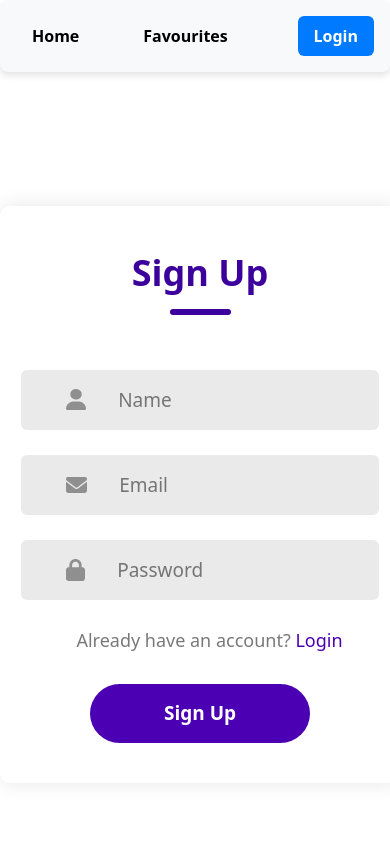
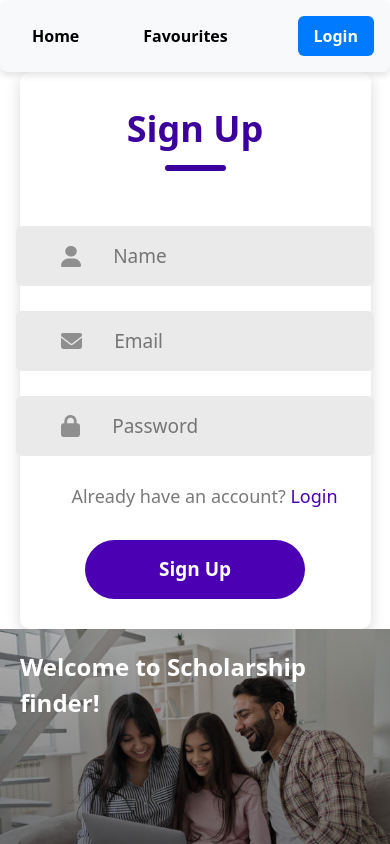
Before and after one commit to Asahu25/Scholarship-Finder, a React (Vite) app in the folder scholarship-finder/: page /login in a window 390 px wide. Built offline with nearby package versions, Linux system fonts and the light colour scheme.

Commit message:
styled home page

```diff
--- a/scholarship-finder/src/Pages/ScholarshipIndex.jsx
+++ b/scholarship-finder/src/Pages/ScholarshipIndex.jsx
@@ -51,12 +51,15 @@ const ScholarshipHome = () => {
         </aside>
 
         <section className="results-list">
-          {[1, 2, 3, 4].map((id) => (
+          {[...Array(20).keys()].map((id) => (
             <article key={id} className="scholarship-card">
               <h3>Scholarship Title {id}</h3>
               <p className="amount">Up to ₹10,000</p>
               <p className="deadline">Deadline: June 30, 2025</p>
-              <button>View Details</button>
+              <div className="card-buttons">
+                <button>View Details</button>
+                <button>favourites</button>
+              </div>
             </article>
           ))}
         </section>
--- a/scholarship-finder/src/Styles/LoginPage.css
+++ b/scholarship-finder/src/Styles/LoginPage.css
@@ -227,3 +227,54 @@ body{
     transform: rotate(360deg);
   }
 }
+
+/* Button Styling */
+.submit {
+  transition: background 0.3s ease, transform 0.2s ease;
+}
+
+.submit:hover {
+  background: #3c009d;
+  transform: scale(1.05);
+}
+
+/* Input Focus Effects */
+.input input:focus {
+  outline: 2px solid #3c009d;
+  box-shadow: 0 0 5px rgba(60, 0, 157, 0.5);
+}
+
+/* Card Shadow */
+.container {
+  box-shadow: 0 5px 15px rgba(0, 0, 0, 0.15);
+  transition: box-shadow 0.3s ease;
+}
+
+.container:hover {
+  box-shadow: 0 7px 20px rgba(0, 0, 0, 0.2);
+}
+
+/* Responsive Adjustments */
+@media (max-width: 768px) {
+  .main-container {
+    flex-direction: column;
+    align-items: center;
+  }
+
+  .login-panel {
+    justify-content: center;
+    padding-right: 0;
+    width: 100%;
+  }
+
+  .container {
+    width: 90%;
+    padding: 20px;
+  }
+
+  .overlay-text {
+    font-size: 1.5rem;
+    left: 20px;
+    top: 20px;
+  }
+}
--- a/scholarship-finder/src/Styles/ScholarshipIndex.css
+++ b/scholarship-finder/src/Styles/ScholarshipIndex.css
@@ -1,7 +1,16 @@
 /* Container resets */
+html, body, #root {
+  height: 100%;
+  margin: 0;
+  padding: 0;
+  overflow-x: hidden;
+}
+
+
 .scholarship-container {
   display: flex;
   flex-direction: column;
+  min-height: 100vh;
   font-family: Arial, sans-serif;
   color: #333;
 }
@@ -53,6 +62,10 @@
   display: flex;
   padding: 2rem;
   gap: 2rem;
+  flex-wrap: wrap;
+  align-items: flex-start;
+  width: 100%;
+  box-sizing: border-box;
 }
 
 /* Sidebar filters */
@@ -61,10 +74,14 @@
   background: #f8f9fa;
   padding: 1.5rem;
   border-radius: 8px;
+  flex-shrink: 0;
+  position: sticky;
+  top: 2rem;
+  height: fit-content;
 }
 
 .filters-sidebar h2 {
-  font-size: 1.25rem;
+  font-size: 1.25 rem;
   margin-bottom: 1rem;
 }
 
@@ -89,10 +106,12 @@
 .results-list {
   flex: 1;
   display: grid;
-  grid-template-columns: repeat(auto-fill, minmax(260px, 1fr));
+  grid-template-columns: repeat(auto-fill, minmax(300px, 1fr));
   gap: 1.5rem;
+  box-sizing: border-box;
 }
 
+/* Scholarship card */
 .scholarship-card {
   background: #fff;
   padding: 1rem;
@@ -101,6 +120,12 @@
   display: flex;
   flex-direction: column;
   justify-content: space-between;
+  box-shadow: 0 4px 8px rgba(0, 0, 0, 0.1);
+  transition: box-shadow 0.3s ease;
+}
+
+.scholarship-card:hover {
+  box-shadow: 0 6px 12px rgba(0, 0, 0, 0.15);
 }
 
 .scholarship-card h3 {
@@ -128,3 +153,58 @@
   border-radius: 4px;
   cursor: pointer;
 }
+
+/* Button Enhancements */
+.search-form button, .scholarship-card button {
+  transition: background 0.3s ease, transform 0.2s ease;
+}
+
+.search-form button:hover, .scholarship-card button:hover {
+  background: #ffb700;
+  transform: scale(1.05);
+}
+
+/* Improved Focus States */
+.search-form input:focus, .filter-group select:focus {
+  outline: 2px solid #0055a6;
+  box-shadow: 0 0 4px rgba(0, 85, 166, 0.5);
+}
+
+/* Responsive Adjustments */
+@media (max-width: 768px) {
+  .main-content {
+    flex-direction: column;
+    align-items: center;
+  }
+
+  .filters-sidebar {
+    width: 100%;
+  }
+
+  .results-list {
+    grid-template-columns: repeat(auto-fill, minmax(200px, 1fr));
+  }
+
+}
+
+.card-buttons {
+  display: flex;
+  gap: 0.75rem;
+  margin-top: auto;
+}
+
+.card-buttons button {
+  flex: 1;
+  padding: 0.5rem 1rem;
+  background: #0055a6;
+  color: #fff;
+  border: none;
+  border-radius: 4px;
+  cursor: pointer;
+  transition: background 0.3s ease, transform 0.2s ease;
+}
+
+.card-buttons button:hover {
+  background: #ffb700;
+  transform: scale(1.05);
+}
```
